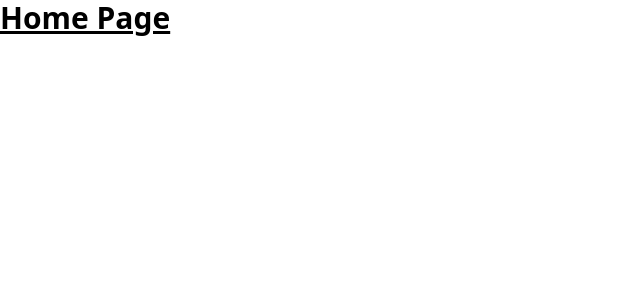
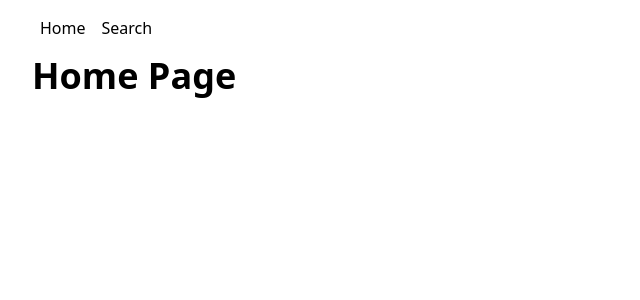
Before and after one commit to jclaey/notes-app-next, a Next.js app: page / in a window 1280 px wide. Shown: the top 300 px of the page, without its empty margins (0-640 px from the left). Built offline with nearby package versions, Linux system fonts and the light colour scheme.

Commit message:
add basic styles

```diff
--- /dev/null
+++ b/components/layout.js
@@ -0,0 +1,12 @@
+import Navbar from "./navbar"
+
+const Layout = ({ children }) => {
+  return (
+    <div className="container px-8 py-4">
+      <Navbar />
+      {children}
+    </div>
+  )
+}
+
+export default Layout
--- a/components/navbar.js
+++ b/components/navbar.js
@@ -2,7 +2,23 @@ import Link from 'next/link'
 
 const Navbar = () => {
   return (
-    <p>This is the navbar</p>
+    <nav  className='flex justify-between mb-4'>
+      <div id="main-nav">
+        <ul className='flex'>
+          <li className='px-2'>
+            <Link href="/">
+              <a>Home</a>
+            </Link>
+          </li>
+          <li className='px-2'>
+            <Link href="/search">
+              <a>Search</a>
+            </Link>
+          </li>
+        </ul>
+      </div>
+      <div id="right-nav"></div>
+    </nav>
   )
 }
 
--- a/pages/_app.js
+++ b/pages/_app.js
@@ -1,7 +1,12 @@
 import '../styles/globals.css'
+import Layout from '../components/layout'
 
 const App = ({ Component, pageProps }) => {
-  return <Component {...pageProps} />
+  return (
+    <Layout>
+      <Component {...pageProps} />
+    </Layout>
+  )
 }
 
 export default App
--- a/pages/index.js
+++ b/pages/index.js
@@ -1,7 +1,9 @@
 const HomePage = () => {
   return (
     <>
-      <h1 className="text-3xl font-bold underline">Home Page</h1>
+      <h1 className="text-4xl font-bold">
+        Home Page
+      </h1>
     </>
   )
 }
--- a/pages/search.js
+++ b/pages/search.js
@@ -1,6 +1,10 @@
 const SearchPage = () => {
   return (
-    <h1>Search Page</h1>
+    <>
+      <h1 className="text-4xl font-bold">
+        Search Page
+      </h1>
+    </>
   )
 }
 
```
